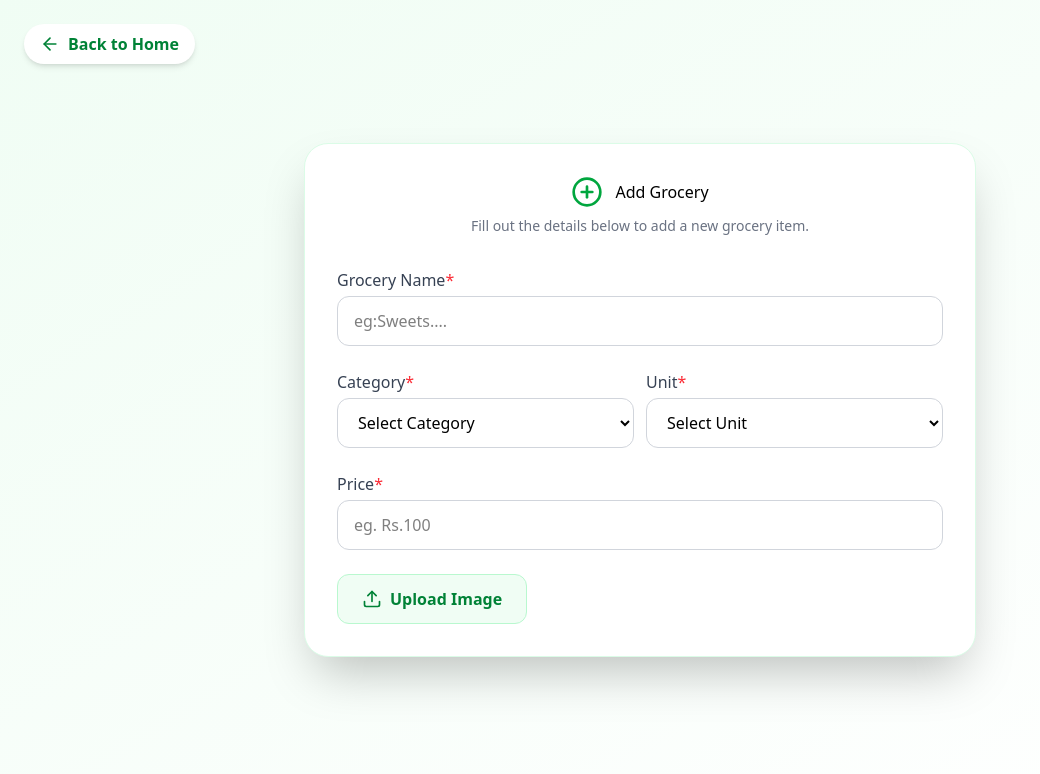
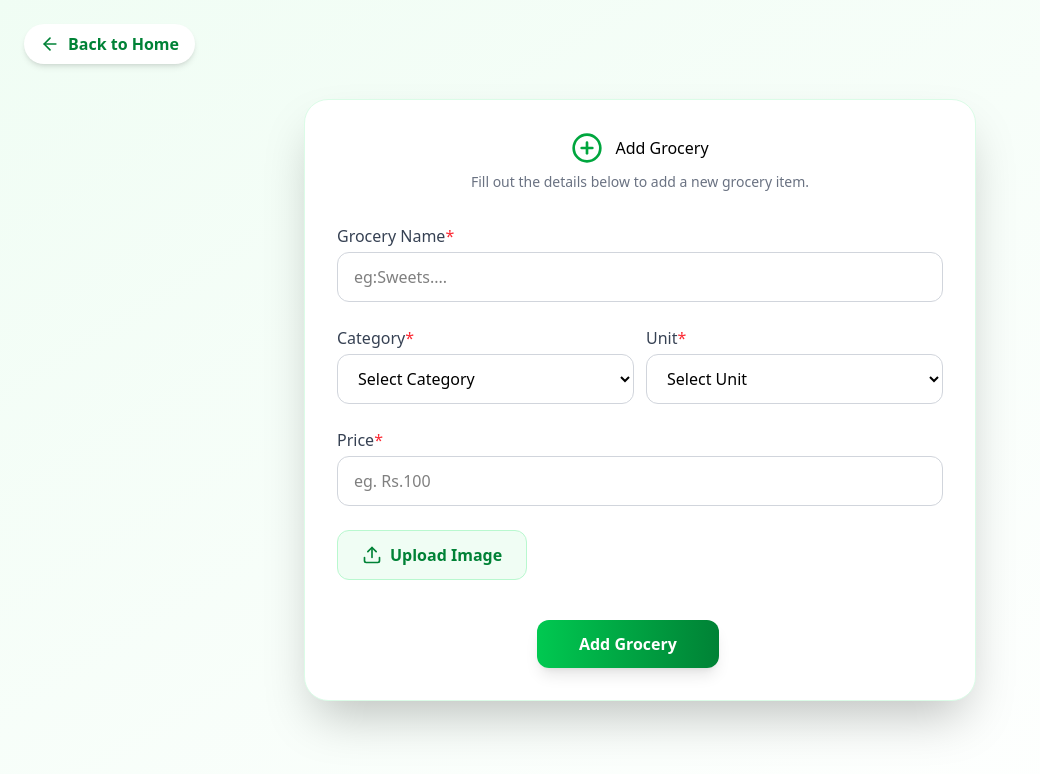
Before and after one commit to Sandeshdahal10/Snapcart, a Next.js app: page /admin/add-grocery in a window 1280 px wide. Shown: the top 774 px of the page, without its empty margins (0-1040 px from the left). Built offline with nearby package versions, Linux system fonts and the light colour scheme.

Commit message:
Designed the add grocery form completely.

```diff
--- a/src/app/admin/add-grocery/page.tsx
+++ b/src/app/admin/add-grocery/page.tsx
@@ -95,6 +95,13 @@ function AddGrocery() {
           />
           {frontendImage && <Image src={frontendImage} width={100} height={100} className='rounded-xl shadow-md border border-gray-200 object-cover' alt='image'/>}
          </div>
+         <motion.button
+              whileHover={{scale:1.06}}
+              whileTap={{scale:0.98}}
+              className='mt-4 w-[30%] ml-50 bg-linear-to-r from-green-500 to-green-700 text-white font-semibold py-3 rounded-xl shadow-lg hover:shadow-xl disabled:opacity-60 transition-all flex items-center justify-center gap-2'
+         >
+          Add Grocery
+         </motion.button>
         </form>
 
       </motion.div>
```
